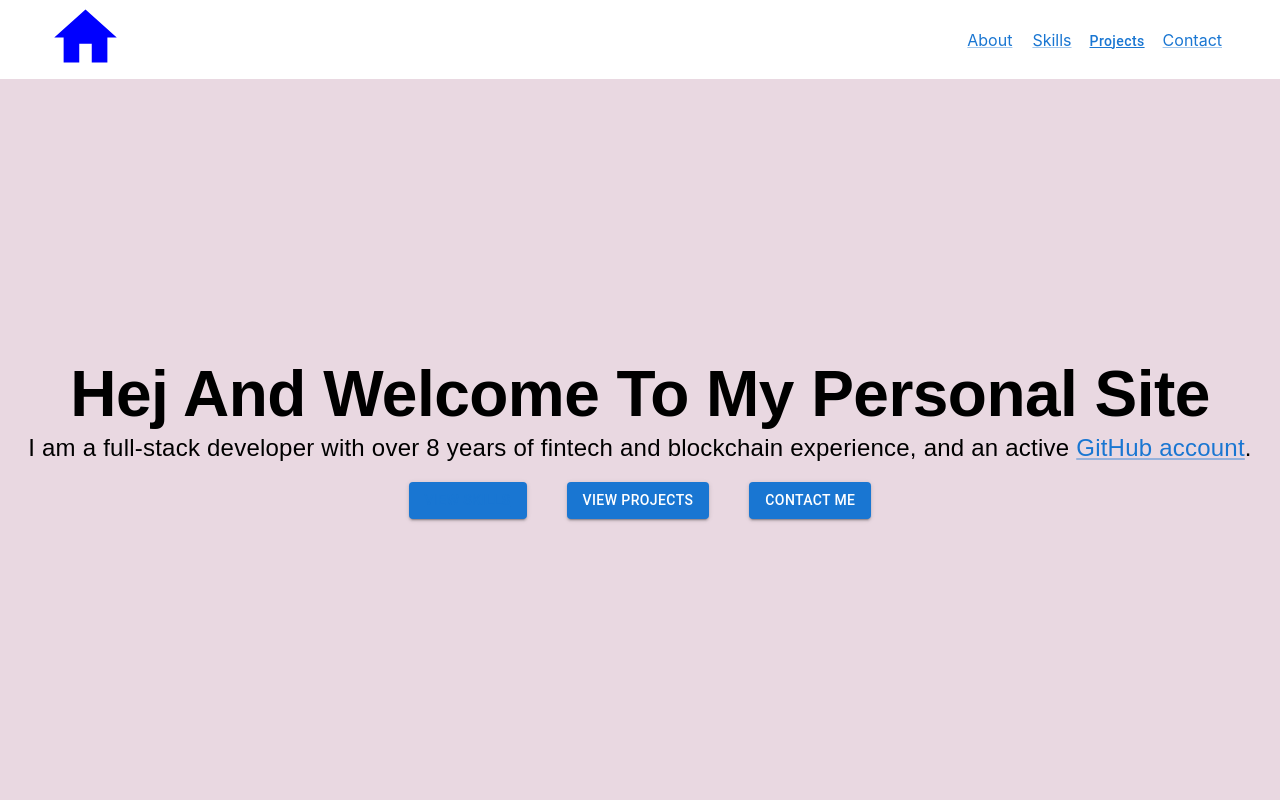
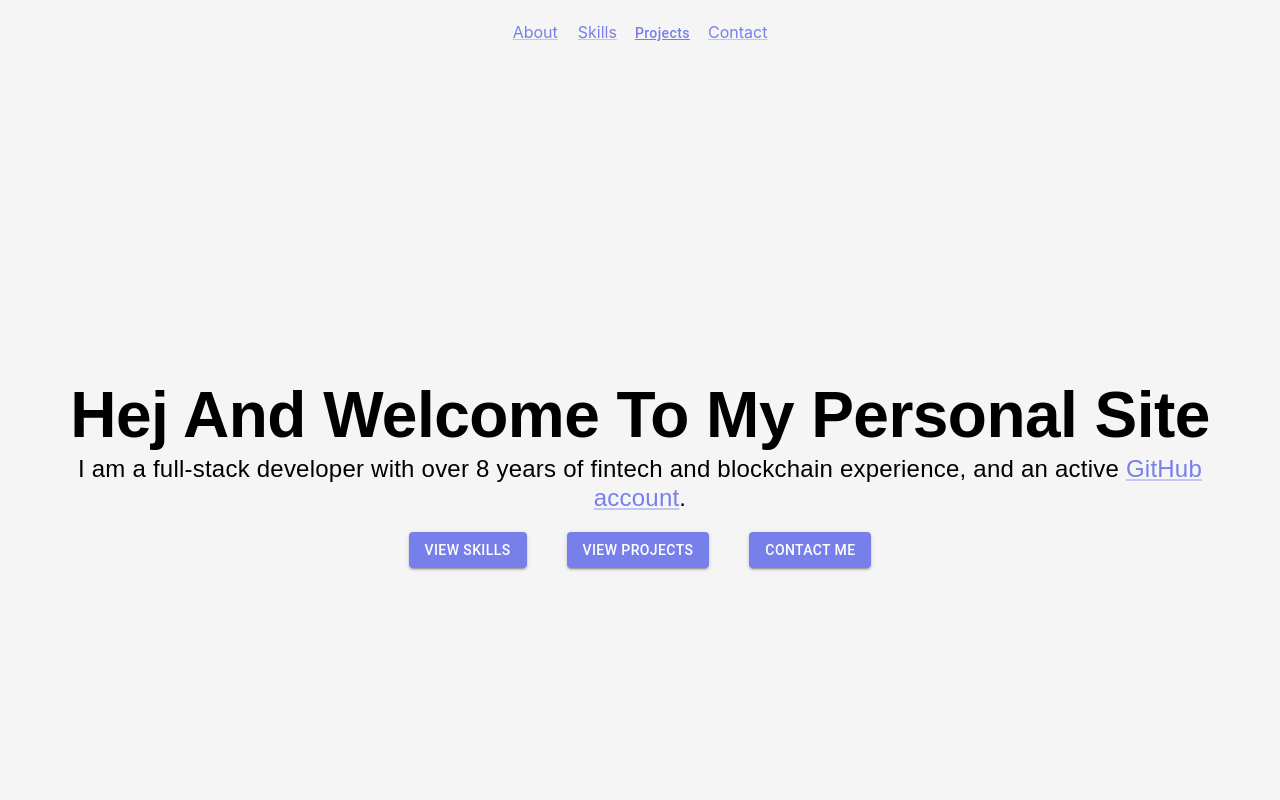
Before and after one commit to hal-alex/personal-site-mui, a React (Create React App) app: page / in a window 1280 px wide. Shown: the top 800 px of the page. Built offline with nearby package versions, Linux system fonts and the light colour scheme.

Commit message:
reworked header

```diff
--- a/src/components/Header.js
+++ b/src/components/Header.js
@@ -1,6 +1,6 @@
 import React from "react"
 
-import HomeIcon from "@mui/icons-material/Home"
+import KeyboardArrowDownIcon from "@mui/icons-material/KeyboardArrowDown"
 
 import {
   AppBar,
@@ -17,17 +17,13 @@ import DropdownMenu from "./DropdownMenu"
 
 const styles = {
   appBar: {
-    background: "white",
+    background: "#F5F5F5",
     display: "flex",
-  },
-  logo: {
-    color: "blue",
-    width: "75px",
-    height: "75px",
   },
   container: {
     display: "flex",
-    justifyContent: "space-between",
+    // justifyContent: "space-between",
+    justifyContent: "center",
   },
   links: {
     padding: "10px",
@@ -46,12 +42,9 @@ const Header = () => {
   ]
 
   return (
-    <AppBar position="static" sx={styles.appBar}>
+    <AppBar position="sticky" elevation={0} sx={styles.appBar}>
       <Container maxWidth="xl">
         <Toolbar sx={styles.container}>
-          <Box component="a" href="/">
-            <HomeIcon sx={styles.logo}></HomeIcon>
-          </Box>
           <Box sx={styles.linkContainer}>
             {pages.map((item, index) => {
               return item.title === "Projects" ? (
--- a/src/components/Hero.js
+++ b/src/components/Hero.js
@@ -1,17 +1,19 @@
 import { Typography, Box, Button, Link } from "@mui/material"
 
 const Hero = () => {
+  let s = new Date().toString().split(" ")[4].split(":")[0]
+
+  console.log(s)
   const styles = {
     hero: (theme) => ({
-      //   padding: "100px",
-      [theme.breakpoints.up("md")]: {
-        background: "#E9D8E1",
+      background: "#F5F5F5",
       display: "flex",
       minHeight: "92vh",
       justifyContent: "center",
       alignItems: "center",
-        // padding: "50px",
-      },
+      padding: "50px",
+      //   padding: "100px",
+      [theme.breakpoints.up("md")]: {},
     }),
     // wrapper: (theme) => ({
     //   padding: "20px",
@@ -54,15 +56,22 @@ const Hero = () => {
             .
           </Typography>
           <Box sx={styles.buttonContainer}>
+            <Link href="/#skills">
               <Button variant="contained" sx={styles.ctaButton}>
-              <Link>View Skills</Link>
+                View Skills
               </Button>
+            </Link>
+
+            <Link href="/#projects">
               <Button variant="contained" sx={styles.ctaButton}>
                 View Projects
               </Button>
+            </Link>
+            <Link href="/#skills">
               <Button variant="contained" sx={styles.ctaButton}>
                 Contact Me
               </Button>
+            </Link>
           </Box>
         </Box>
       </Box>
--- a/src/components/Projects.js
+++ b/src/components/Projects.js
@@ -32,7 +32,7 @@ const Projects = () => {
   }
 
   return (
-    <Box sx={styles.projects}>
+    <Box sx={styles.projects} id="projects">
       <Box sx={styles.wrapper}>
         <Box sx={styles.project1}>
           <Typography variant="h3" id="project-1">
--- a/src/theme.js
+++ b/src/theme.js
@@ -4,7 +4,11 @@ import createBreakpoints from "@mui/system/createTheme/createBreakpoints"
 const breakPoints = createBreakpoints({})
 
 const theme = createTheme({
-  palette: {},
+  palette: {
+    primary: {
+      main: "#777FEB",
+    },
+  },
   typography: {
     h2: {
       fontFamily: "Montserrat, sans-serif",
```
Lines whose indentation alone changed are shown as unchanged.
